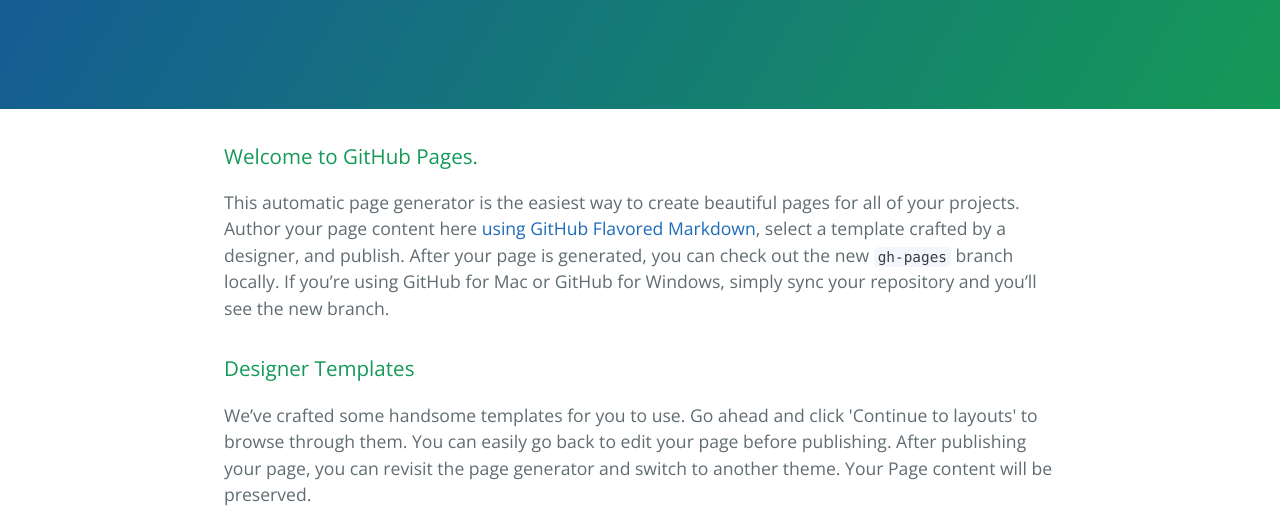
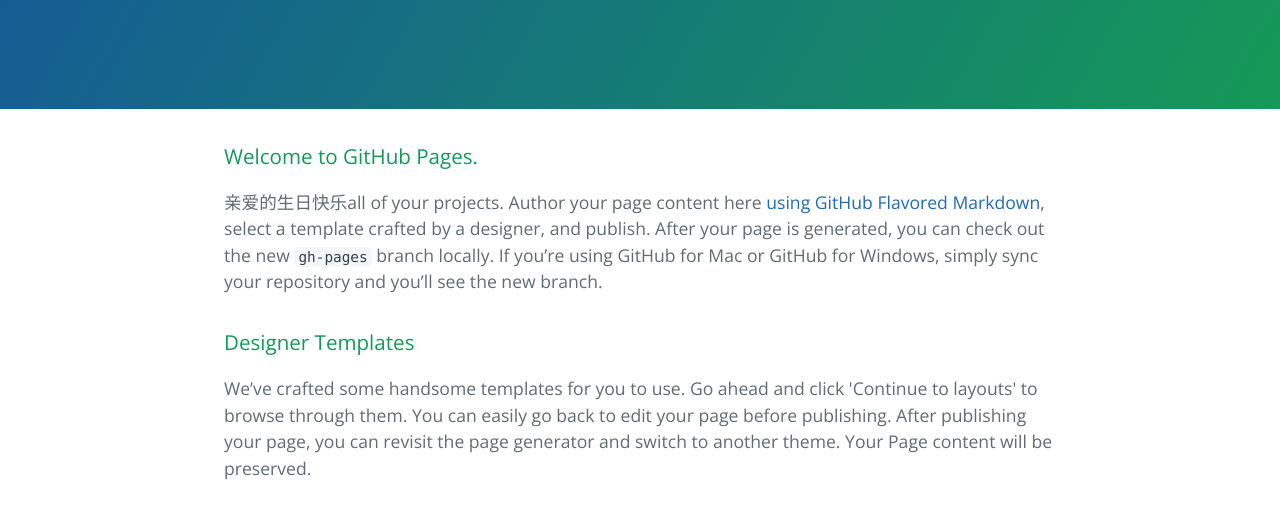
Before and after one commit to CASforever/CASforever.github.io, a plain HTML site: page index.html in a window 1280 px wide. Shown: the part 208-727 px from the top of the page. Drawn offline with nearby package versions, Linux system fonts and the light colour scheme.

Commit message:
Update index.html

```diff
--- a/index.html
+++ b/index.html
@@ -19,7 +19,7 @@
       <h3>
 <a id="welcome-to-github-pages" class="anchor" href="#welcome-to-github-pages" aria-hidden="true"><span class="octicon octicon-link"></span></a>Welcome to GitHub Pages.</h3>
 
-<p>This automatic page generator is the easiest way to create beautiful pages for all of your projects. Author your page content here <a href="https://guides.github.com/features/mastering-markdown/">using GitHub Flavored Markdown</a>, select a template crafted by a designer, and publish. After your page is generated, you can check out the new <code>gh-pages</code> branch locally. If you’re using GitHub for Mac or GitHub for Windows, simply sync your repository and you’ll see the new branch.</p>
+<p> 亲爱的生日快乐all of your projects. Author your page content here <a href="https://guides.github.com/features/mastering-markdown/">using GitHub Flavored Markdown</a>, select a template crafted by a designer, and publish. After your page is generated, you can check out the new <code>gh-pages</code> branch locally. If you’re using GitHub for Mac or GitHub for Windows, simply sync your repository and you’ll see the new branch.</p>
 
 <h3>
 <a id="designer-templates" class="anchor" href="#designer-templates" aria-hidden="true"><span class="octicon octicon-link"></span></a>Designer Templates</h3>
```
